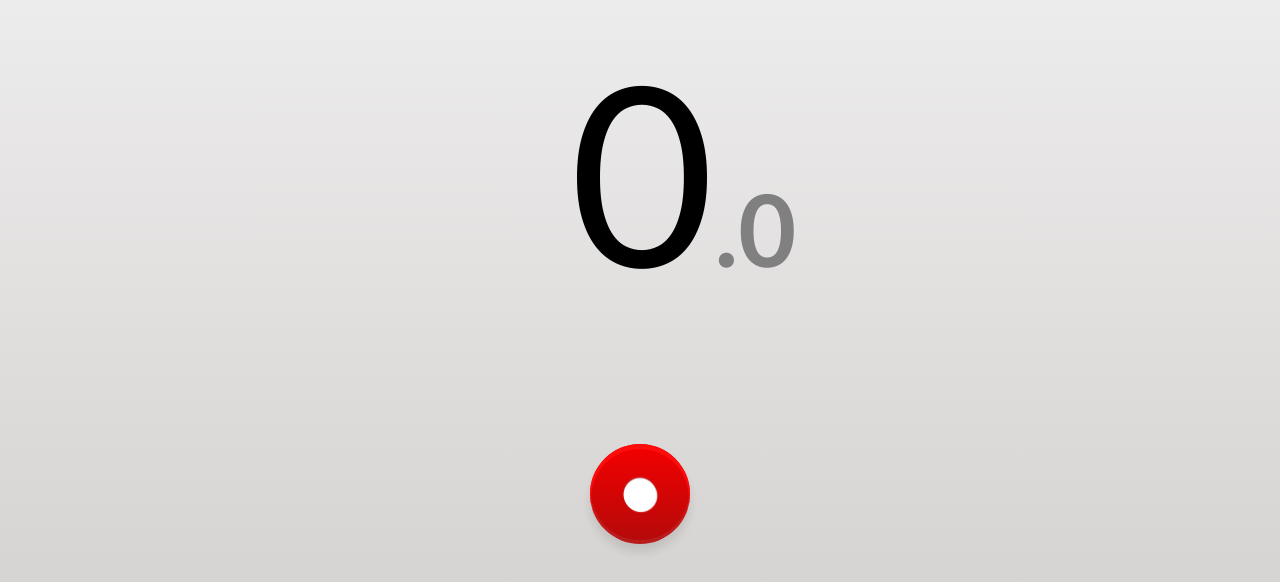
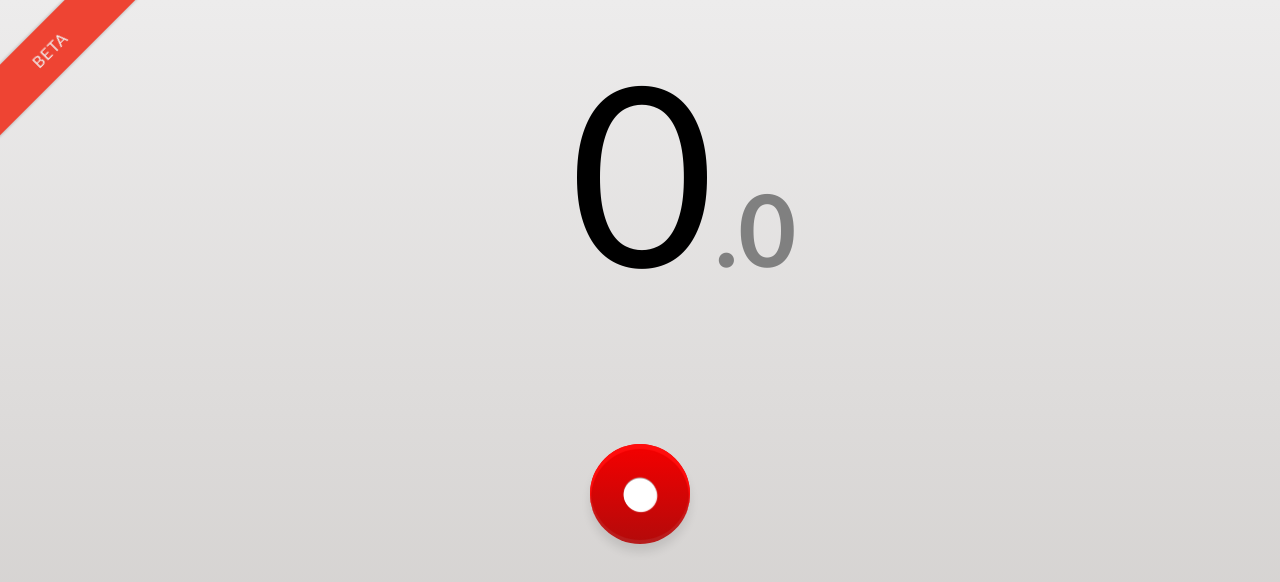
Before and after one commit to nemtish/speaky, a Vue app: page / in a window 1280 px wide. Shown: the top 582 px of the page. Built offline with nearby package versions, Linux system fonts and the light colour scheme.

Commit message:
api url env variable added, small rec and play audio changes,

```diff
--- a/index.html
+++ b/index.html
@@ -16,7 +16,43 @@
 			background-image: -webkit-linear-gradient(top, #edecec, #cecbc9);
 			background-image: linear-gradient(top, #edecec, #cecbc9);
 		}
+
+        /* The ribbons */
+
+        .corner-ribbon{
+            width: 200px;
+            background: #e43;
+            position: absolute;
+            top: 25px;
+            left: -50px;
+            text-align: center;
+            line-height: 50px;
+            letter-spacing: 1px;
+            color: #f0f0f0;
+            transform: rotate(-45deg);
+            -webkit-transform: rotate(-45deg);
+        }
+
+        /* Custom styles */
+
+        .corner-ribbon.sticky{
+            position: fixed;
+        }
+
+        .corner-ribbon.shadow{
+            box-shadow: 0 0 3px rgba(0,0,0,.3);
+        }
+        .corner-ribbon.top-left{
+            top: 25px;
+            left: -50px;
+            transform: rotate(-45deg);
+            -webkit-transform: rotate(-45deg);
+        }
+        .corner-ribbon.red{background: #e43;}
   	</style>
+    <a href="/">
+        <div class="corner-ribbon top-left sticky red shadow">BETA</div>
+    </a>
     <div id="app"></div>
   </body>
 </html>
--- a/package.json
+++ b/package.json
@@ -4,8 +4,8 @@
   "description": "Speakie app for sending audio via URL",
   "scripts": {
     "test": "npm run test",
-    "build": "webpack --mode production --config build/webpack.prod.js",
-    "dev": "webpack-dev-server --mode development --inline --progress --config build/webpack.dev.js",
+    "build": "webpack --config build/webpack.prod.js",
+    "dev": "webpack-dev-server --inline --progress --config build/webpack.dev.js",
     "start": "npm run dev",
     "lint": "eslint --ext .js,.vue src",
     "lint:fix": "eslint --ext .js,.vue src --fix"
--- a/src/components/MediaButton.vue
+++ b/src/components/MediaButton.vue
@@ -1,10 +1,11 @@
 <template>
-  <div class="btn-holder">
+  <div
+    class="btn-holder"
+    @click="btnClickHandler">
     <a
       :class="action"
       href="#"
-      class="btn"
-      @click="btnClickHandler" />
+      class="btn" />
   </div>
 </template>
 
--- a/src/components/Timer.vue
+++ b/src/components/Timer.vue
@@ -24,7 +24,8 @@ export default {
             lastTime: 0,
             running: false,
             sec: 0,
-            mili: 0
+            mili: 0,
+            restriction: 5
         }
     },
     created () {
@@ -33,8 +34,8 @@ export default {
     methods: {
         resetTimer () {
             if (this.countDown) {
-                this.sec = parseInt(this.startAt.toString().split('.')[0], 10)
-                this.mili = parseInt(this.startAt.toString().split('.')[1], 10)
+                this.sec = Math.floor(this.startAt)
+                this.mili = (this.startAt % 1).toFixed(2).substr(2)
             } else {
                 this.sec = 0
                 this.mili = 0
@@ -56,14 +57,14 @@ export default {
         },
         getTime (timestamp) {
             if (!this.running) return
-            if (this.sec >= 0 && this.sec >= 0) {
+            if (this.countDown && this.sec === 0 && this.mili < 10) {
+                this.$emit('countdown-finish')
+            } else if (this.sec > this.restriction) {
+                this.$emit('time-restriction')
+            } else {
                 this.formatTime(timestamp)
                 this.time = timestamp
                 requestAnimationFrame(this.getTime.bind(this))
-            } else {
-                this.stop()
-                this.resetTimer()
-                this.$emit('countdown-finish')
             }
         },
         formatTime (timestamp) {
--- a/src/components/page/PlayAudio.vue
+++ b/src/components/page/PlayAudio.vue
@@ -44,7 +44,7 @@ export default {
         }
     },
     computed: {
-        ...mapGetters(['get_loaded_audio'])
+        ...mapGetters(['get_loaded_audio', 'get_base_url'])
     },
     created () {
         this.getAudioData().then(async (data) => {
@@ -60,7 +60,12 @@ export default {
             return this.$store.dispatch(LOAD_AUDIO, this.$route.params.hash)
         },
         copyLinkClickHandler () {
-            documentAction.copyTextToClipboard(this.$route.params.hash)
+            documentAction.copyTextToClipboard(window.location.origin + this.$route.fullPath)
+            this.btnText = 'Copied!'
+
+            setTimeout(() => {
+                this.btnText = 'Copy link'
+            }, 1000)
         },
         playHandler () {
             this.audio.play()
@@ -70,6 +75,8 @@ export default {
             this.$refs.timer.stop()
         },
         countDownFinishHandler () {
+            this.$refs.timer.stop()
+            this.$refs.timer.resetTimer()
             this.$refs.mediaButton.action = audioActions.PLAY
         }
     }
@@ -81,17 +88,18 @@ export default {
     width: 100%;
   }
   .copy-link-btn {
-    background-image: -webkit-linear-gradient(top, #edecec, #cecbc9);
-    background-image: linear-gradient(top, #edecec, #cecbc9);
-    box-shadow: 0 3px 5px 0 rgba(0, 0, 0, 0.4), inset 0px -3px 1px 1px rgba(204, 198, 197, 0.5);
+      background-image: -webkit-linear-gradient(top, #edecec, #edecec);
+      background-image: linear-gradient(top, #edecec, #edecec);
+      box-shadow: 0 3px 5px 0 rgba(0, 0, 0, 0.1), inset 0px -3px 1px 1px rgba(204, 198, 197, 0.1);
       cursor: pointer;
-    width: 120px;
+      width: 100px;
+      border-radius: 7px;
       padding: 5px;
       margin: 0 auto 40px;
       display: flex;
       justify-content: center;
       line-height: 32px;
-    font-size: 22px;
+      font-size: 19px;
       border: 1px solid #bfbfbf;
       &:active {
         box-shadow: inset 0px -3px 1px 1px rgba(204,198,197,.5);
@@ -103,10 +111,4 @@ export default {
         visibility: hidden;
       }
   }
-  /*.action-btn {*/
-    /*width: 100%;*/
-    /*display: flex;*/
-    /*align-items: flex-end;*/
-    /*margin: 0 auto;*/
-  /*}*/
 </style>
--- a/src/components/page/RecordAudio.vue
+++ b/src/components/page/RecordAudio.vue
@@ -3,14 +3,16 @@
     <timer
       v-show="showTimer"
       ref="timer"
-      :start-at="startTimerAt" />
+      :start-at="startTimerAt"
+      @time-restriction="timeRestrictionHandler"/>
 
     <span
       :class="{ 'disabled': !audioData }"
-      class="copy-link-btn"
+      class="save-btn"
       @click="saveHandler">{{ btnText }}</span>
 
     <media-button
+      ref="mediaButton"
       name="rec"
       @rec="recHandler"
       @stop="stopHandler" />
@@ -33,11 +35,11 @@ export default {
             showTimer: true,
             startTimerAt: 0.00,
             timer: null,
+            mediaButton: null,
             recordedTime: '',
             recorder: null,
             audioData: null,
-            btnText: 'Save',
-            testTime: null
+            btnText: 'Save'
         }
     },
     methods: {
@@ -46,7 +48,6 @@ export default {
                 this.recorder = await recorderService.recorder()
                 this.recorder.start()
                 this.$refs.timer.start()
-                this.testTime = new Date()
             }
 
             if (this.audioData !== null) {
@@ -63,6 +64,10 @@ export default {
 
             this.$refs.timer.stop()
             this.recordedTime = this.$refs.timer.getLastTime()
+        },
+        timeRestrictionHandler () {
+            this.$refs.mediaButton.$el.click()
+            this.$refs.timer.mili = 0
         },
         playHandler () {
 
@@ -90,9 +95,7 @@ export default {
     .full-width {
         width: 100%;
     }
-    .copy-link-btn {
-        /*background-image: -webkit-linear-gradient(top, #edecec, #cecbc9);*/
-        /*background-image: linear-gradient(top, #edecec, #cecbc9);*/
+    .save-btn {
         background-image: -webkit-linear-gradient(top, #edecec, #edecec);
         background-image: linear-gradient(top, #edecec, #edecec);
         box-shadow: 0 3px 5px 0 rgba(0, 0, 0, 0.1), inset 0px -3px 1px 1px rgba(204, 198, 197, 0.1);
--- a/src/store/getters.js
+++ b/src/store/getters.js
@@ -1,7 +1,7 @@
 
 export default {
     // Global config
-    get_api_url: state => state.api_base_url,
+    get_api_url: state => state.base_url + state.api_url,
     // Authentication
     get_current_user: state => state.current_user,
     is_authenticated: state => !!state.auth_token,
--- a/src/store/state.js
+++ b/src/store/state.js
@@ -1,6 +1,7 @@
 
 export default {
-    api_base_url:'/api/v1',
+    base_url: process.env.ROOT_API_URL,
+    api_url: '/api/v1',
     auth_token: sessionStorage.getItem('user-token') || null,
     current_user: JSON.parse(sessionStorage.getItem('current-user')) || null,
     last_saved_audio: null,
```
Also changed, not shown: 3 other files (tests, documents, lock files or other folders). Lines whose indentation alone changed are shown as unchanged.
